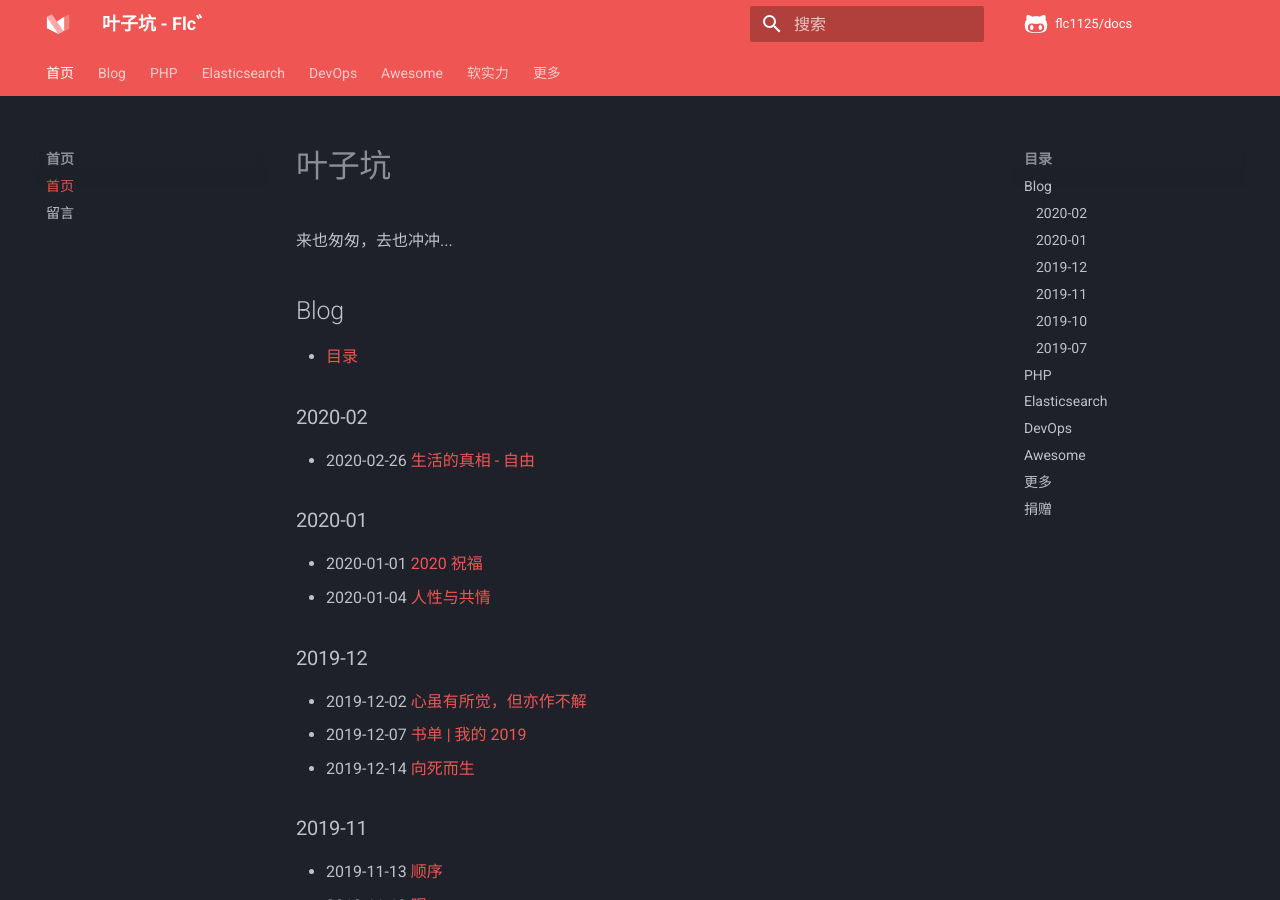
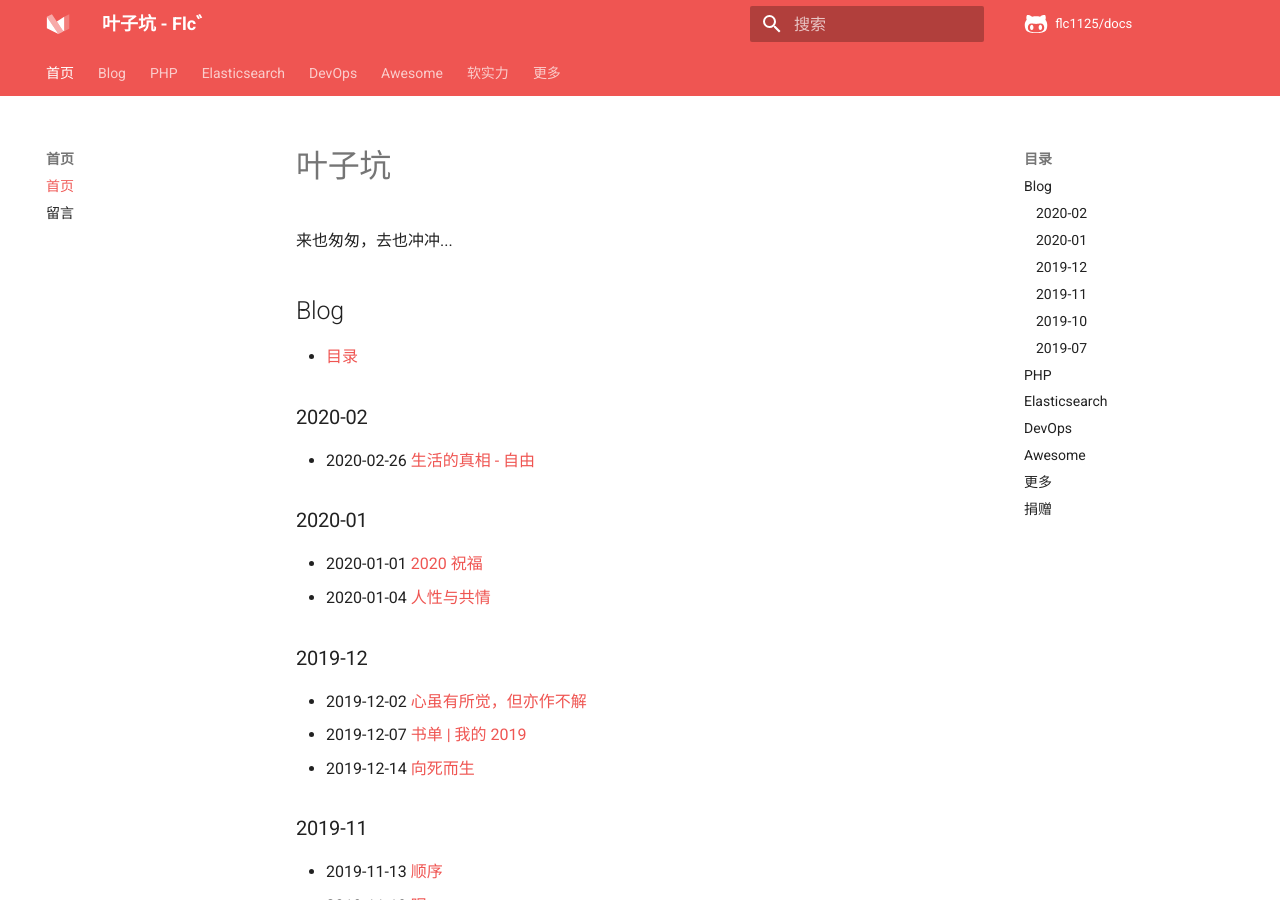
Before and after one commit to flc1125/docs, an MkDocs documentation site: the page built from docs/index.md, in a window 1280 px wide and 900 px high. Built offline with MkDocs 1.6.1 and Material for MkDocs 9.7.7, drawn with Linux system fonts in a browser that asks for light colours; comment, search, counter and statistics services are not loaded.

Commit message:
Update mkdocs.yml

```diff
--- a/mkdocs.yml
+++ b/mkdocs.yml
@@ -20,7 +20,7 @@ theme:
   palette:
     primary: red
     accent: red
-    scheme: slate
+    # scheme: slate
   include_search_page: false
   search_index_only: true
   icon:
```
